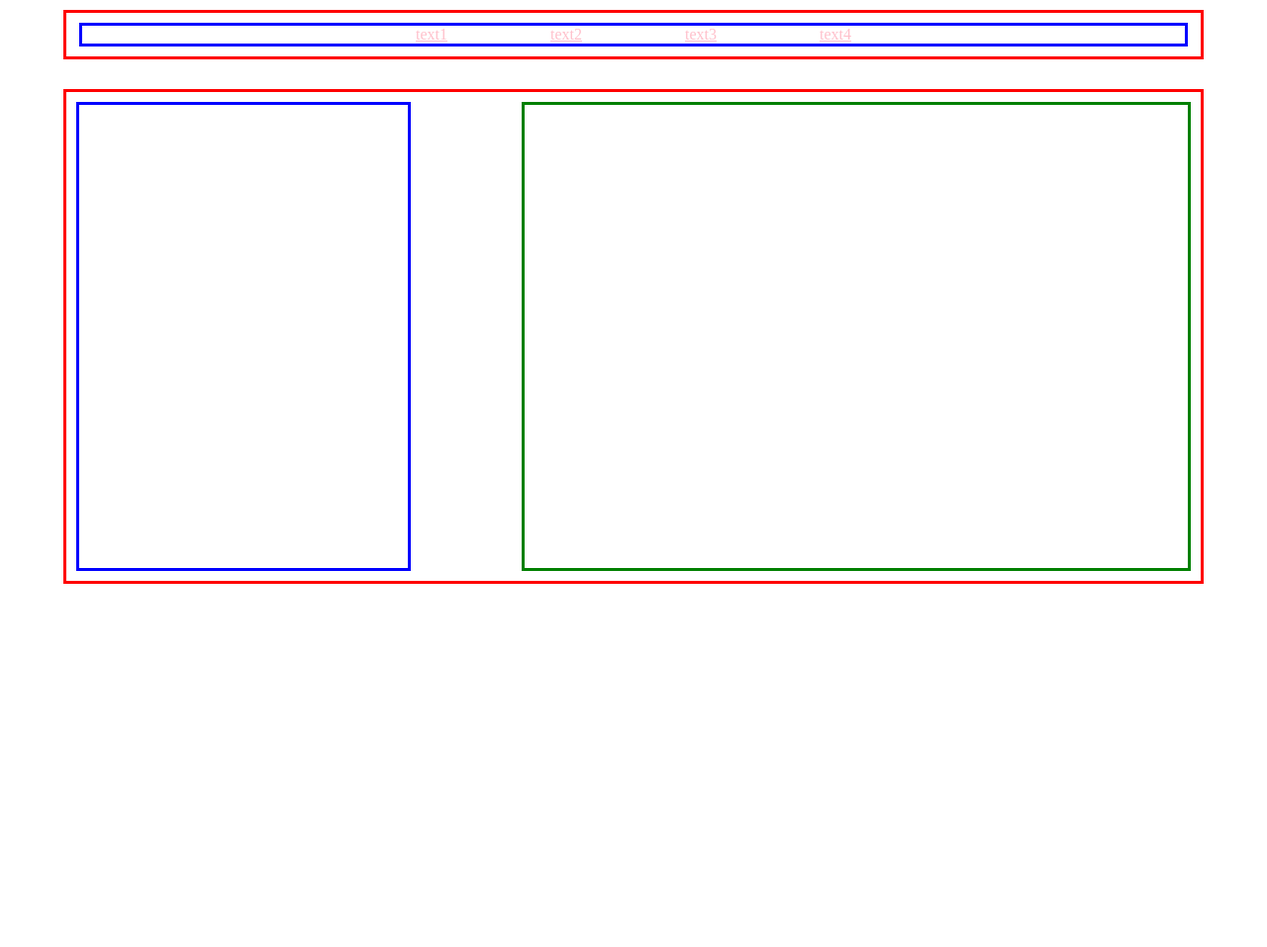
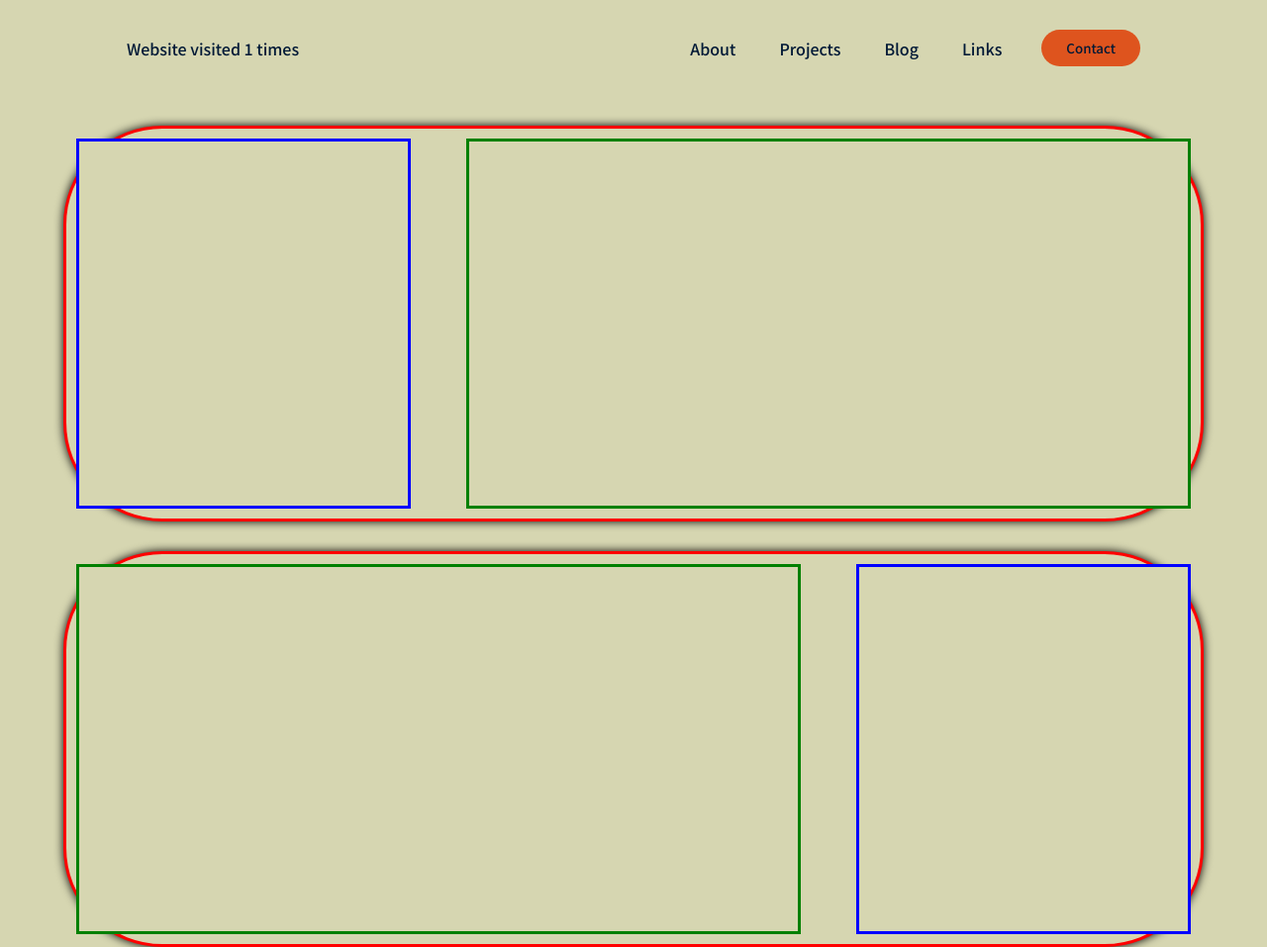
Before and after one commit to Holikma/holikma.github.io, a plain HTML site: page index.html in a window 1280 px wide. Shown: the whole page at 99% size. Before the commit the page ends 800 px from the top, so only its background shows below. Drawn offline with Linux system fonts and the light colour scheme.

Commit message:
visited update

```diff
--- a/index.html
+++ b/index.html
@@ -5,23 +5,34 @@
     <meta http-equiv="X-UA-Compatible" content="IE=edge">
     <meta name="viewport" content="width=device-width, initial-scale=1.0">
     <link rel="stylesheet" href="styles.css">
-    <script src="scripts.js"></script>
+    <script defer src="scripts.js"></script>
+
     <title>My Personal Website</title>
 </head>
 <body>
-    <div id="Container">
-        <nav class="navbar">
-            <a href="#">text1</a>
-            <a href="#">text2</a>
-            <a href="#">text3</a>
-            <a href="#">text4</a>
+    <header>
+        <a class="counter">Website visited <div class="website-counter"></div> times</a>
+
+
+        <nav >
+            <ul class="navbar">
+                <li><a href="#">About</a></li>
+                <li><a href="#">Projects</a></li>
+                <li><a href="#">Blog</a></li>
+                <li><a href="#">Links</a></li>
+            </ul>
         </nav>
-    </div>
+        <a class="cta" href="#"><button>Contact</button></a>
+    </header>
 
     <div id="box-box">
         <div class="photo-box"></div>
         <div class="text-box"></div>
     </div>
 
+    <div id="box-box">
+        <div class="photo-box-second"></div>
+        <div class="text-box-second"></div>
+    </div>
 </body>
 </html>
--- a/scripts.js
+++ b/scripts.js
@@ -1,11 +1,11 @@
-function SendData(){
-    var input = document.getElementById("input_field").value;
-    console.log(input);
+var counterContainer = document.querySelector(".website-counter");
+var visitCount = localStorage.getItem("page_view");
+
+if (visitCount) {
+  visitCount = Number(visitCount) + 1;
+  localStorage.setItem("page_view", visitCount);
+} else {
+  visitCount = 1;
+  localStorage.setItem("page_view", 1);
 }
-
-function Background(){
-    var scroll_Position = window.scrollY;
-    if (scroll_Position > 10){
-    document.body.style.backgroundColor = "rgb(0, 255, 0)";
-    }
-}
+counterContainer.innerHTML = visitCount;
--- a/styles.css
+++ b/styles.css
@@ -1,61 +1,101 @@
-body{
-    margin: 0px;
+@import url('https://fonts.googleapis.com/css2?family=Noto+Sans+JP:wght@500&display=swap');
+
+* {
+    box-sizing: border-box;
+    margin: 0;
+    padding: 0;
+    background-color: #D6D6B1;
+}
+li, a, button, .website-counter{
+    font-family: 'Noto Sans JP', sans-serif;
+    font-weight: 500;
+    color: #011936;
+    text-decoration: none;
+}
+header{
+    display:flex;
+    justify-content: flex-end;
+    align-items: center;
+    padding: 30px 10%;
+}
+.counter{
+    margin-right: auto;
 }
 
-#Container {
-    box-sizing: border-box;
-    width: 90%;
-    margin-top:10px;
-    margin-inline: 5%;
-    height: 50px auto;
-    border:solid red;
-    padding: 10px 1%;
+.navbar {
+    list-style: none;
 }
 
-#Container .navbar{
-    box-sizing: border-box;
-    border:solid blue;
-    height: auto;
-    text-align: center;
+.website-counter {
+    display: inline;
+
+}
+.navbar li{
+    display: inline-block;
+    padding: 0px 20px;
 }
 
-#Container .navbar a{
-    color:pink;
-    padding: 50px;
-    display: inline;
+.navbar li a{
+    transform: all 0.3s ease 0s;
 }
 
+.navbar li a:hover{
+    color:#DE541E;
+}
 
-
-
-
-
+button{
+    margin-left:20px;
+    padding: 9px 25px;
+    background-color: rgba(222,84,30,1);
+    border: none;
+    border-radius: 50px;
+    cursor: pointer;
+    transition: all 0.3s ease 0s;
+}
+button:hover {
+    background-color:rgba(222,84,30,0.7);
+}
 
 #box-box {
     box-sizing: border-box;
     width: 90%;
-    height: 500px;
-    border:solid red;
-    margin-top:30px;
+    height: 400px;
+    border: solid red;
+    margin-top: 30px;
     margin-inline: 5%;
     padding: 10px;
+    border-radius: 100px;
+    box-shadow: 0px 0px 10px;
 }
 
 #box-box .photo-box{
-    float:left;
+    float: left;
     box-sizing: border-box;
     width: 30%;
     height: 100%;
-    border:solid blue;
-
+    border: solid blue;
 }
 
 #box-box .text-box{
     float:right;
-    width: 60%;
+    width: 65%;
     height: 100%;
-
     box-sizing: border-box;
     border:solid green;
+}
 
+#box-box .photo-box-second {
+    float: right;
+    box-sizing: border-box;
+    width: 30%;
+    height: 100%;
+    border: solid blue;
 }
+
+#box-box .text-box-second{
+    float:left;
+    width: 65%;
+    height: 100%;
+    box-sizing: border-box;
+    border:solid green;
+}
```
